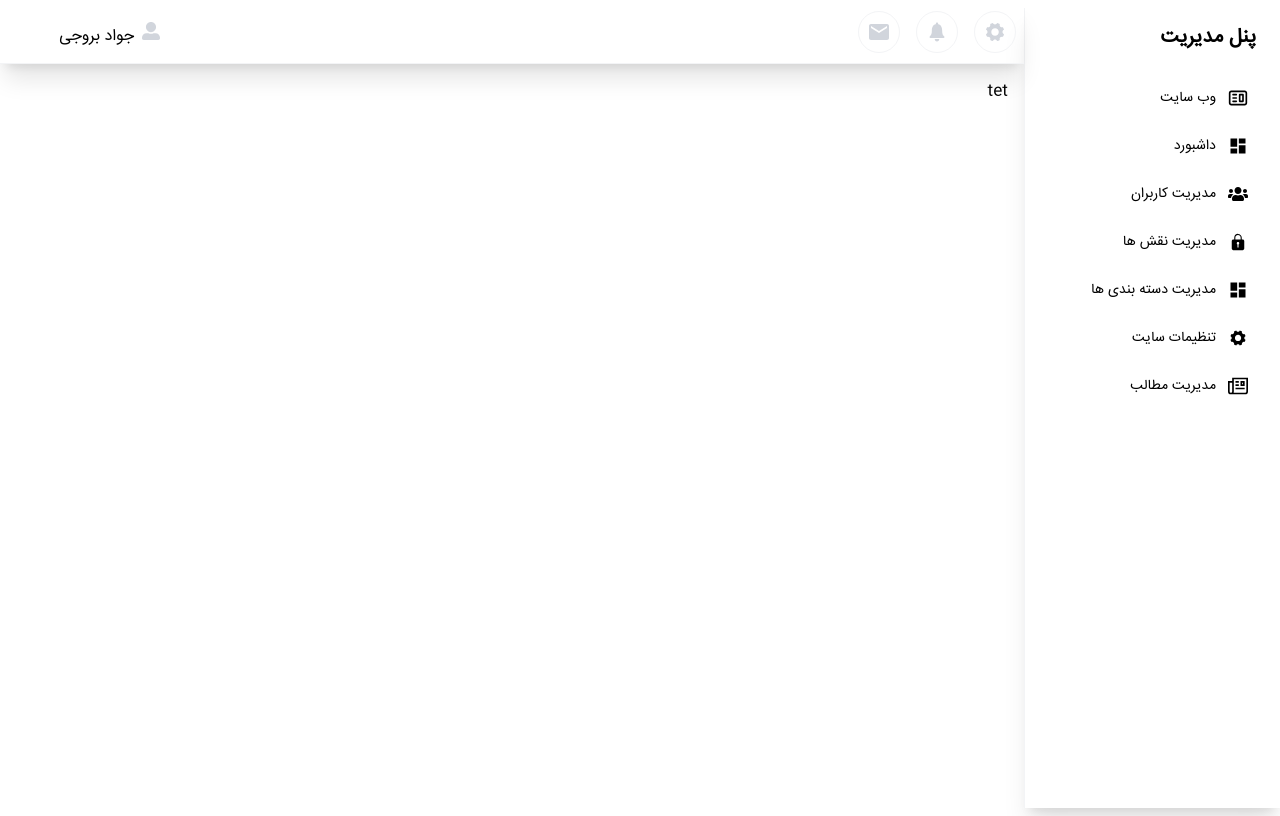
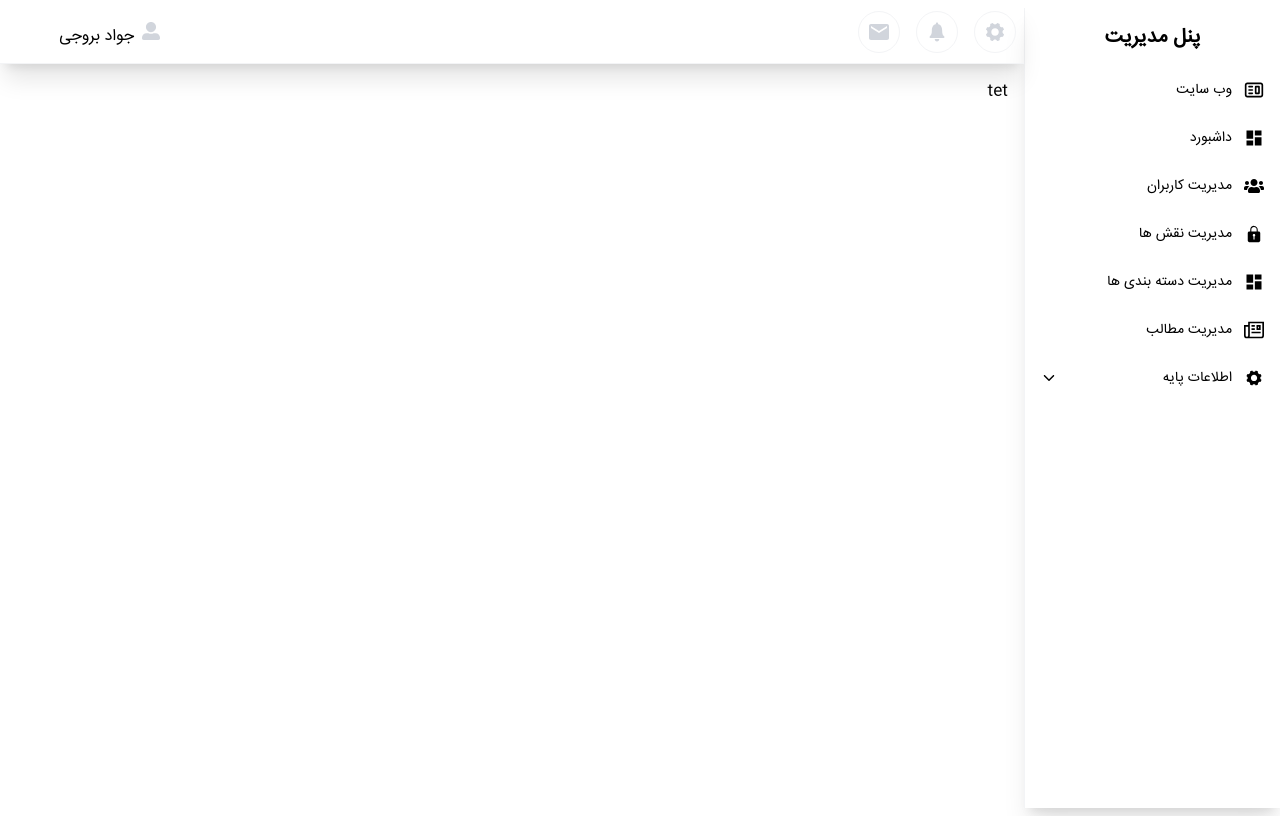
Before and after one commit to javadboroji/nextPanle, a Next.js app in the folder webapp/: page /dashboard in a window 1280 px wide. Built offline with nearby package versions, Linux system fonts and the light colour scheme.

Commit message:
[updateing]

```diff
--- a/webapp/app/(panle)/components/Sidebar/Sidebar.tsx
+++ b/webapp/app/(panle)/components/Sidebar/Sidebar.tsx
@@ -1,17 +1,12 @@
 "use client"
 import React, { ReactNode, useState } from 'react';
 import { FaUsers } from "react-icons/fa";
-import { FaBlog } from "react-icons/fa";
-import { BiSolidCategory } from "react-icons/bi";
 import { CgComponents, CgWebsite } from "react-icons/cg";
 import { IoIosArrowDown } from "react-icons/io";
 import { MdDashboard } from "react-icons/md";
-import { CiLock } from "react-icons/ci";
 import { IoIosSettings } from "react-icons/io";
 import { GrArticle } from "react-icons/gr";
 import { IoIosLock } from "react-icons/io";
-
-import { TbReport } from "react-icons/tb"
 import Link from 'next/link';
 import { usePathname } from 'next/navigation';
 type menu = {
@@ -26,8 +21,6 @@ type menu = {
   type menusType = menu[];
 function Sidebar() {
     const location = usePathname();
-    console.log(location);
-
     const [submenu, setSubmenu] = useState<string[]>([]);
     const dashBoardItems: menusType = [
         {
@@ -66,54 +59,30 @@ function Sidebar() {
             nested: false,
           },
           {
-            id: "5",
-            name: "تنظیمات سایت",
-            link: "/dashboard/setting",
-            icon: <IoIosSettings size={20} />,
+            id: "6",
+            name: "مدیریت مطالب",
+            link: "/dashboard/blogs",
+            icon: <GrArticle size={20} />,
             nested: false,
           },
-        {
-          id: "6",
-          name: "مدیریت مطالب",
-          link: "/dashboard/blogs",
-          icon: <GrArticle size={20} />,
-          nested: false,
-        },
+          {
+            id: "5",
+            name: "اطلاعات پایه ",
+            link: "",
+            icon: <IoIosSettings size={20} />,
+            nested: true,
+            child:[{
+              id: "5-1",
+              name: "تنظیمات",
+              link: "/dashboard/setting",
+              icon: <IoIosSettings size={20} />,
+              nested: true,
 
-        // {
-        //   id: "7",
-        //   name: "کامپوننت ها",
-        //   link: "",
-        //   icon: <CgComponents size={20} />,
-        //   nested: true,
-        //   child: [
-        //     {
-        //       id: "c1-7",
-        //       name: "دکمه ها",
-        //       link: "/buttons",
-        //     },
-        //     {
-        //       id: "c2-7",
-        //       name: "فرم  ها",
-        //       link: "/forms",
-        //     },
-        //     {
-        //       id: "c3-7",
-        //       name: "اسلایدر ها",
-        //       link: "/slider",
-        //     },
-        //     {
-        //       id: "c4-7",
-        //       name: "مدال ها",
-        //       link: "/modals",
-        //     },
-        //     {
-        //       id: "c5-7",
-        //       name: "کارد ها",
-        //       link: "/cards",
-        //     },
-        //   ],
-        // },
+            }]
+          },
+
+
+
       ];
 
       const toggleNestedMenu = (id: string) => {
@@ -125,16 +94,16 @@ function Sidebar() {
       };
   return (
     <aside className=" border-l-[1px] border-gray-100 min-h-[100dvh]  my-2  transition-all duration-300 ease-in-out shadow-xl">
-      <div className="p-4">
-        <h1 className=" text-xl font-bold mb-6 px-2">پنل مدیریت</h1>
+      <div className="flex flex-col">
+        <h1 className=" text-xl font-bold my-4 px-2 m-auto">پنل مدیریت</h1>
         <nav className="flex flex-col gap-1">
           {dashBoardItems.map((menu) => (
             <div key={menu.id} className="group ]">
               {!menu.nested ? (
                 <Link
                   href={menu.link}
-                  className={`flex items-center gap-3 px-4 py-3 rounded-lg  hover:bg-custom-blue hover:text-white transition-all duration-200
-                    ${location === `${menu.link}` ? 'bg-custom-blue text-white ' : ''}`}
+                  className={`flex items-center gap-3 px-4 py-3 rounded-lg   hover:text-blue-600 transition-all duration-200
+                    ${location === `${menu.link}` ? 'bg-blue-50 text-blue-600 ' : ''}`}
                 >
                   <span className="text-lg">{menu.icon}</span>
                   <span className="text-sm font-medium">{menu.name}</span>
@@ -143,8 +112,8 @@ function Sidebar() {
                 <>
                   <button
                     onClick={() => toggleNestedMenu(menu.id)}
-                    className={`w-full flex items-center justify-between gap-3 px-4 py-3 rounded-lg text-gray-300 hover:bg-blue-700 hover:text-white transition-all duration-200
-                      ${submenu.includes(menu.id) ? 'bg-blue-700 text-white' : ''}`}
+                    className={`w-full flex items-center justify-between gap-3 px-4 py-3 rounded-lg  hover:bg-blue-50 hover:text-blue-600  transition-all duration-200
+                      ${submenu.includes(menu.id) ? '' : ''}`}
                   >
                     <div className="flex items-center gap-3">
                       <span className="text-lg">{menu.icon}</span>
@@ -166,10 +135,10 @@ function Sidebar() {
                         <Link
                           key={child.id}
                           href={child.link}
-                          className={`flex items-center gap-2 px-4 py-2 mr-4 rounded-lg text-gray-300 hover:bg-blue-700/30 hover:text-white transition-all duration-200 text-sm
-                            ${location === `/${child.link}` ? 'bg-blue-700/40 text-white' : ''}`}
+                          className={`flex items-center gap-2 px-4 py-2 mr-4 rounded-lg   transition-all duration-200 text-sm
+                            ${location === `${child.link}` ? 'bg-blue-50 text-blue-600 ' : ''}`}
                         >
-                          <span className="w-1.5 h-1.5 bg-gray-400 rounded-full"></span>
+
                           {child.name}
                         </Link>
                       ))}
--- a/webapp/app/(panle)/dashboard/login/page.tsx
+++ b/webapp/app/(panle)/login/page.tsx
@@ -7,7 +7,7 @@ import image from "@/public/grid-01.svg";
 import Link from "next/link";
 import { yupResolver } from '@hookform/resolvers/yup';
 import * as yup from "yup";
-import { useLogin } from "../../Services/Login";
+import { useLogin } from "../Services/Login";
 
 interface Inputs {
   userName: string;
@@ -55,7 +55,7 @@ function page() {
               error={errors.password}
               classCu="mb-2 text-sm"
             />
-            <Link className="text-custom-blue text-sm my-2 mr-auto ml-0 flex justify-end" href={"/"}> رمز عبور را فراموش کرده اید ؟</Link>
+            <Link className="text-blue-600 text-sm my-2 mr-auto ml-0 flex justify-end" href={"/"}> رمز عبور را فراموش کرده اید ؟</Link>
             <button type="submit" className="hover:cursor-pointer w-full text-white bg-blue-500 block rounded-2xl p-3 my-4">
               {" "}
               ورود
--- /dev/null
+++ b/webapp/app/components/Loading/SpLoading.tsx
@@ -0,0 +1,9 @@
+import React from 'react'
+
+function SpLoading() {
+  return (
+    <span className="loader"></span>
+  )
+}
+
+export default SpLoading
```
